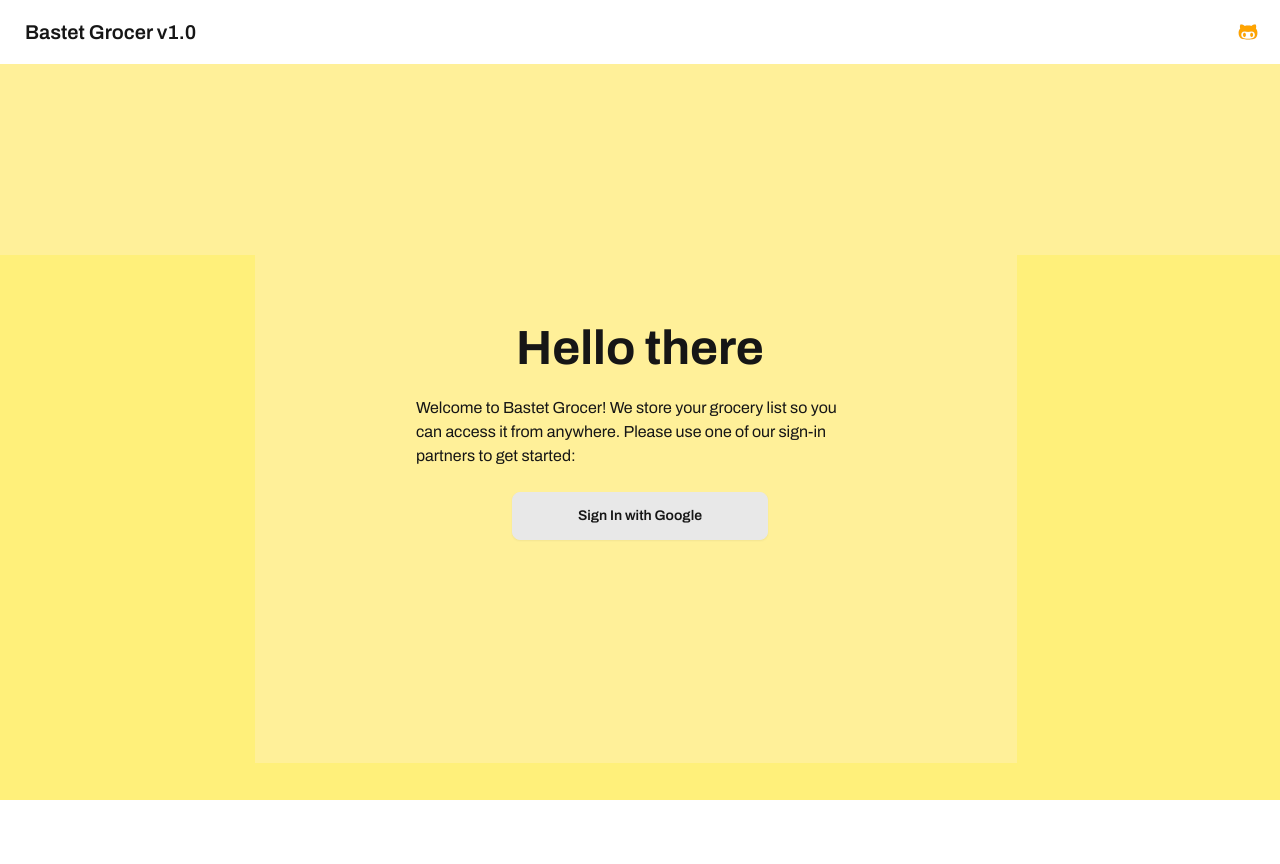
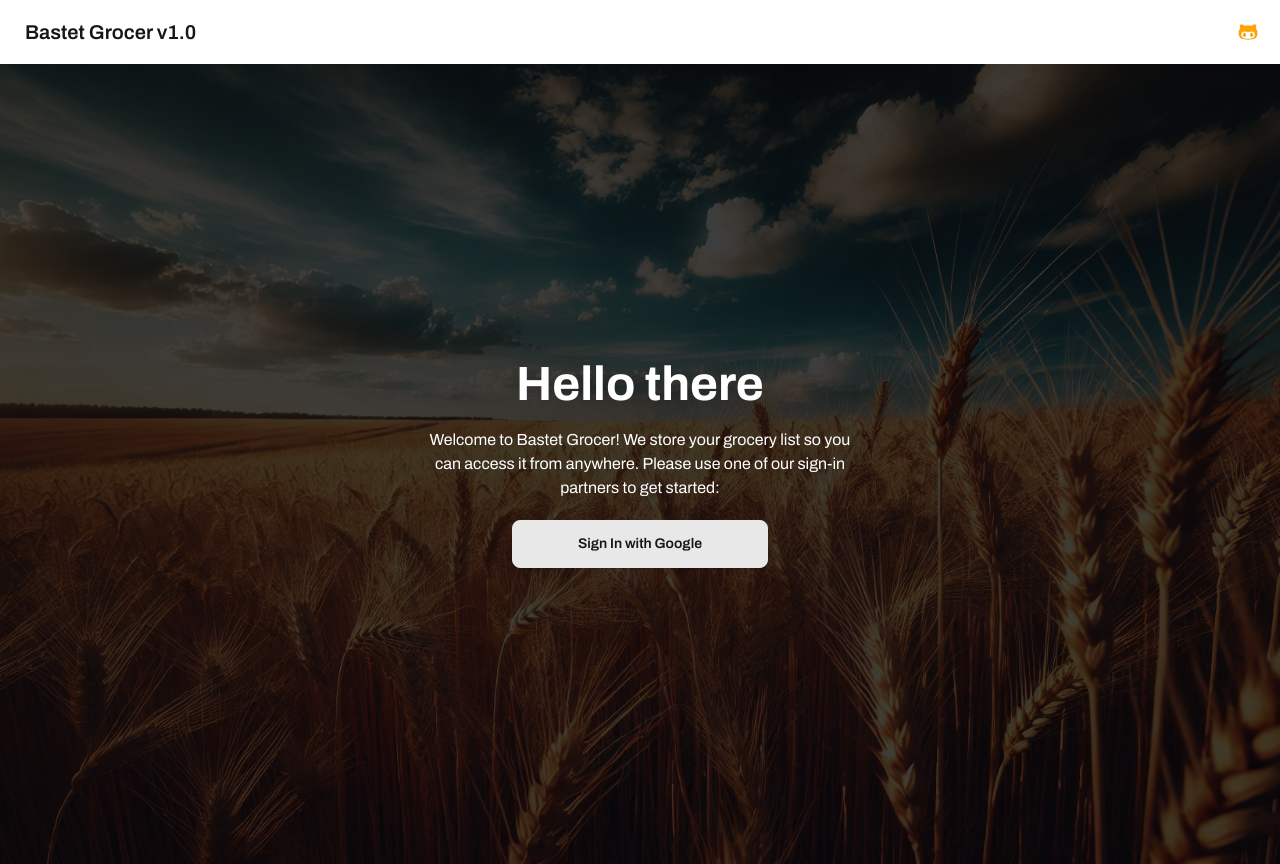
Before and after one commit to James-Sundby/bastet-grocer, a Next.js app: page / in a window 1280 px wide. Before the commit the page ends 800 px from the top, so only its background shows below. Built offline with nearby package versions, Linux system fonts and the light colour scheme; no server answers.

Commit message:
Adds hero to landing page

```diff
--- a/app/page.js
+++ b/app/page.js
@@ -67,11 +67,17 @@ export default function Home() {
 
         </>
       ) : (
-        <div className="hero bg-primary bg-opacity-40 flex flex-1 items-center justify-center">
-          <div className="hero-content text-center">
+        <div
+          className="hero h-svh"
+          style={{
+            backgroundImage: "url(/wheat.webp)",
+          }}
+        >
+          <div className="hero-overlay bg-opacity-75 bg-black"></div>
+          <div className="hero-content text-white text-center">
             <div className="max-w-md">
-              <h1 className="text-5xl font-bold">Hello there</h1>
-              <p className="py-6 text-left">
+              <h1 className="mb-5 text-5xl font-bold">Hello there</h1>
+              <p className="mb-5">
                 Welcome to Bastet Grocer! We store your grocery list so you can access it from anywhere. Please use one of our sign-in partners to get started:
               </p>
               <button
--- a/app/shopping-list/page.js
+++ b/app/shopping-list/page.js
@@ -69,11 +69,11 @@ export default function Home() {
   return (
     <>
       {user ? (
-        <main className="flex flex-col items-center w-screen ">
+        <main className="flex flex-col items-center w-screen">
           <h1 className="text-4xl font-bold mx-4 mb-4 max-w-xl text-center">
             Shopping List
           </h1 >
-          <div className="w-screen">
+          <div className="w-screen md:max-w-xl">
             <NewItem onAddItem={handleAddItem} />
             <ItemList
               items={items}
```
Also changed, not shown: public/wheat.webp (added).
